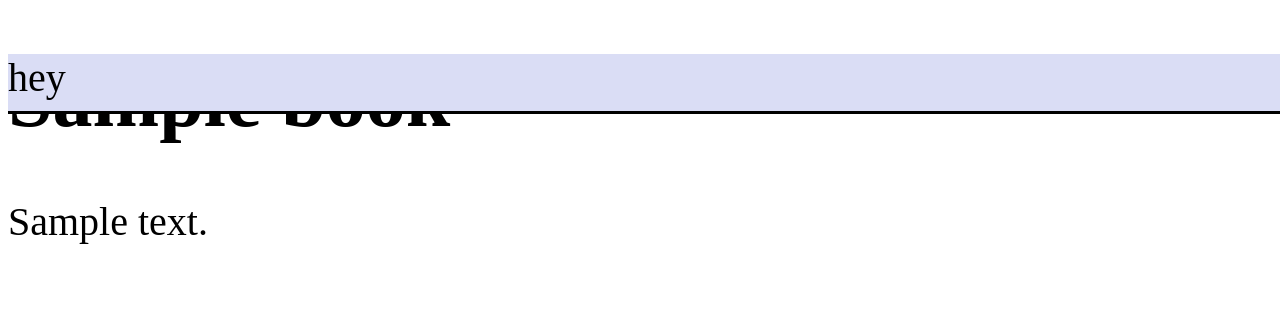
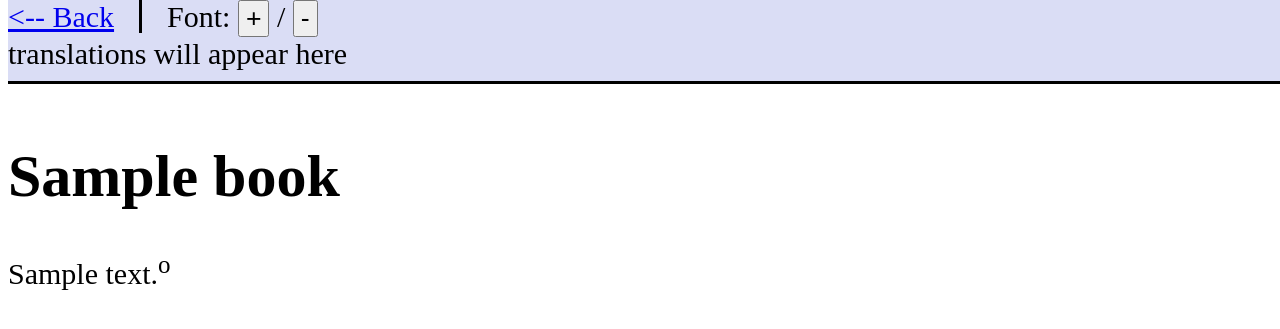
Before and after one commit to matthew-cheney/learners-tolstoy, a Flask app: template flask_server/templates/chapter.html in a window 1280 px wide. Shown: the top 329 px of the page. Run offline with Flask 2, Linux system fonts and the light colour scheme; the template is opened without the code that fills it: most values are stand-ins (such as "Sample title", 1, 10 or a date in 2020).

Commit message:
web interface functionality

```diff
--- a/character_tracker.txt
+++ b/character_tracker.txt
@@ -1,2 +1,2 @@
 2020-03-18
-1128
+983
--- a/flask_server/server.py
+++ b/flask_server/server.py
@@ -38,6 +38,7 @@ def _get_book_from_db(book_id):
         return f'no book found with id {book_id}'
     try:
         book = json_to_book(book_json)
+        book.id = book_id
         return book
     except (TypeError, JSONDecodeError):
         return 'something went wrong'
--- a/flask_server/static/main.css
+++ b/flask_server/static/main.css
@@ -25,8 +25,8 @@ div {
   visibility: visible;
 }
 
-#chapter_div {
-    font-size: 30pt;
+#all_content {
+    font-size: 30px;
 }
 
 body {
@@ -46,3 +46,52 @@ body {
 .word {
     cursor: pointer;
 }
+
+.vl {
+  border-left: 3px solid black;
+  margin-left: 25px;
+  margin-right: 25px;
+}
+
+.footnote_div {
+    display: none;
+}
+
+/* The Modal (background) */
+.modal {
+  display: none; /* Hidden by default */
+  position: fixed; /* Stay in place */
+  z-index: 1; /* Sit on top */
+  padding-top: 100px; /* Location of the box */
+  left: 0;
+  top: 0;
+  width: 100%; /* Full width */
+  height: 100%; /* Full height */
+  overflow: auto; /* Enable scroll if needed */
+  background-color: rgb(0,0,0); /* Fallback color */
+  background-color: rgba(0,0,0,0.4); /* Black w/ opacity */
+}
+
+/* Modal Content */
+.modal-content {
+  background-color: #fefefe;
+  margin: auto;
+  padding: 20px;
+  border: 1px solid #888;
+  width: 80%;
+}
+
+/* The Close Button */
+.close {
+  color: #aaaaaa;
+  float: right;
+  font-size: 28px;
+  font-weight: bold;
+}
+
+.close:hover,
+.close:focus {
+  color: #000;
+  text-decoration: none;
+  cursor: pointer;
+}
--- a/flask_server/templates/chapter.html
+++ b/flask_server/templates/chapter.html
@@ -1,18 +1,29 @@
 {% extends "layout.html" %}
 
 {% block content %}
+<div id="all_content">
 <div id="chapter_div">
-<div style="height: 100%;">
+<div style="height: 100%; position: relative;">
 <div id="definition_div">
-hey
+    <span><a href="/book/{{ book.id }}"><-- Back</a></span><span class="vl"></span><span>Font: <button onclick="font_up()" style="font-size: 20pt;">+</button> / <button onclick="font_down()" style="font-size: 20pt;">-</button></span><br/>
+<span id="definition_span">translations will appear here</span>
 </div>
+</div>
+<div class="spacer">
+&nbsp;
+    <br/><br/><br/>
 </div>
 <h1>{{ book.title }}</h1>
 
 {% for paragraph in chapter.paragraphs %}
 <p>
-    {% for word in paragraph.words %}{% if word.pos != 'PUNCT'%} {% endif %}<span id="{{ word.id }}" class="word" onclick='set_translation("{{ word.lemma }}","{{ word.translation }}", "{{ word.id }}")'>{{ word.text }}</span>{% endfor %}
+    {% for word in paragraph.words %}{% if word.pos != 'PUNCT'%} {% endif %}<span id="{{ word.id }}" class="word" onclick='set_translation("{{ word.lemma }}","{{ word.translation }}", "{{ word.id }}")'>{{ word.text }}</span>{% if word.footnote_id != None %}<sup onclick="show_fd('fd_{{ word.id }}')">o</sup>{% endif %}{% endfor %}
 </p>
+{% endfor %}
+{% for paragraph in chapter.paragraphs %}
+    {% for word in paragraph.words %}
+    {% if word.footnote_id != None %}<div class="modal" id="fd_{{ word.id }}"><div class="modal-content">{{ word.footnote }}<br/><span onclick="close_fd('fd_{{ word.id }}')">close</span></div></div>{% endif %}
+    {% endfor %}
 {% endfor %}
 </div>
 <script>
@@ -20,7 +31,7 @@ hey
     var current_highlight_word = 0;
 
     function set_translation(word, translation, new_highlight_word) {
-        translation_div = document.getElementById('definition_div');
+        translation_div = document.getElementById('definition_span');
         translation_div.innerHTML = '<strong>' + word + ':</strong> ' + translation;
         if (current_highlight_word != 0) {
             document.getElementById(current_highlight_word).style.color = "black";
@@ -29,7 +40,36 @@ hey
         document.getElementById(new_highlight_word).style.color = "blue";
     }
 
+    var font_size = 30;
+
+    function font_up() {
+        txt = document.getElementById('all_content');
+        style = window.getComputedStyle(txt, null).getPropertyValue('font-size');
+        currentSize = parseFloat(style);
+        txt.style.fontSize = (currentSize + 1) + 'px';
+    }
+
+    function font_down() {
+        txt = document.getElementById('all_content');
+        style = window.getComputedStyle(txt, null).getPropertyValue('font-size');
+        currentSize = parseFloat(style);
+        txt.style.fontSize = (currentSize - 1) + 'px';
+    }
+
+    function show_fd(fd_id) {
+        document.getElementById(fd_id).style.display = "block";
+    }
+
+    function close_fd(fd_id) {
+        document.getElementById(fd_id).style.display = "none";
+    }
+
+    window.onclick = function(event) {
+      if (event.target.className == "modal") {
+        close_fd(event.target.id);
+      }
+    }
 
 </script>
-
+</div>
 {% endblock content %}
--- a/models/Book.py
+++ b/models/Book.py
@@ -1,7 +1,8 @@
 class Book:
-    def __init__(self, title, chapters, author=None):
+    def __init__(self, title, chapters, author=None, id=None):
         self.title = title
         self.chapters = chapters
+        self.id = id
         if author is None:
             self.author = 'unknown'
         else:
```
Also changed, not shown: Abbyy_Translator/Translator.py (+0 -30 lines), flask_server/templates/book.html (+6 -1 lines).
